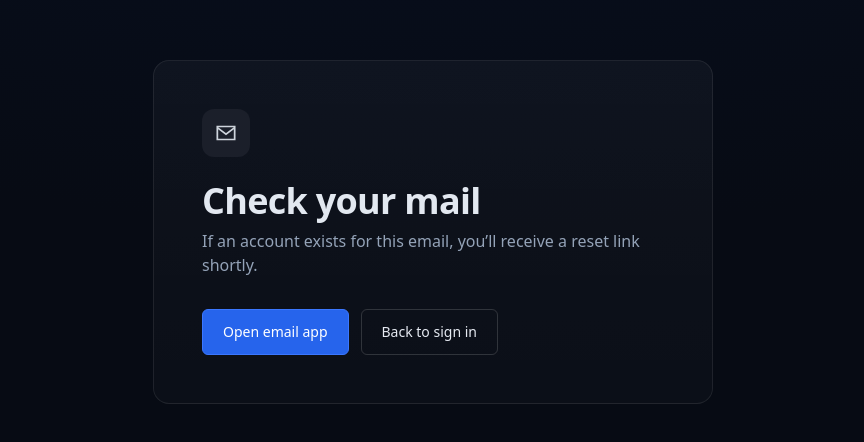
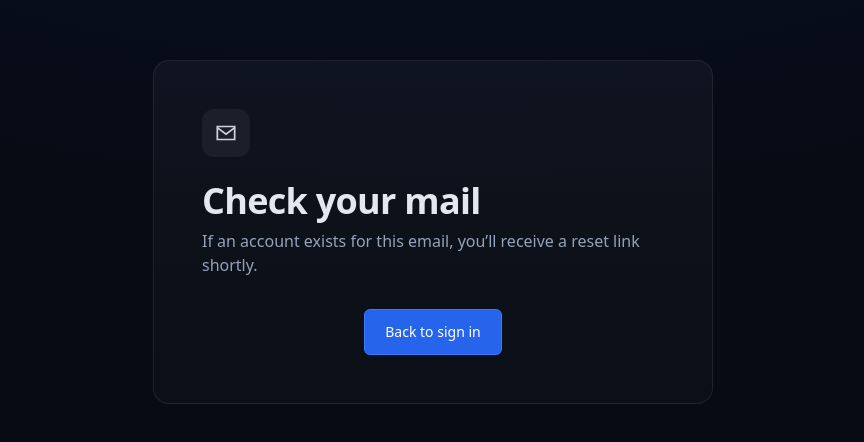
Before and after one commit to montelioncapital/montelion-app-v1, a Next.js app: page /auth/forgot-password/check-email in a window 1280 px wide. Shown: the part 168-610 px from the top of the page, without its empty margins (207-1071 px from the left). Built offline with nearby package versions, Linux system fonts and the light colour scheme.

Commit message:
Update page.jsx

```diff
--- a/app/auth/forgot-password/check-email/page.jsx
+++ b/app/auth/forgot-password/check-email/page.jsx
@@ -8,15 +8,14 @@ export default function Page({ searchParams }) {
       <div className="mc-section text-left">
         {/* Icône / visuel */}
         <div className="mb-6 flex items-center justify-center w-12 h-12 rounded-xl bg-[#1b1f2a]">
-          {/* petite enveloppe */}
           <svg width="26" height="26" viewBox="0 0 24 24" fill="none" className="opacity-90">
             <path d="M4 6h16v12H4V6z" stroke="currentColor" strokeWidth="1.6" />
-            <path d="M4 7l8 6 8-6" stroke="currentColor" strokeWidth="1.6" fill="none"/>
+            <path d="M4 7l8 6 8-6" stroke="currentColor" strokeWidth="1.6" fill="none" />
           </svg>
         </div>
 
         <h1 className="mc-title mb-2">Check your mail</h1>
-        <p className="text-slate-400">
+        <p className="text-slate-400 mb-8">
           {email ? (
             <>
               If an account exists for <span className="text-slate-200">{email}</span>, you’ll receive a reset link shortly.
@@ -26,12 +25,8 @@ export default function Page({ searchParams }) {
           )}
         </p>
 
-        <div className="mt-8 flex gap-3">
-          {/* Ouvrir l’app mail (mailto: ouvre le client par défaut) */}
-          <a href={`mailto:${email || ""}`} className="mc-btn mc-btn-primary">
-            Open email app
-          </a>
-          <a href="/login" className="mc-btn mc-btn-ghost">
+        <div className="mt-6 flex justify-center">
+          <a href="/login" className="mc-btn mc-btn-primary">
             Back to sign in
           </a>
         </div>
```
